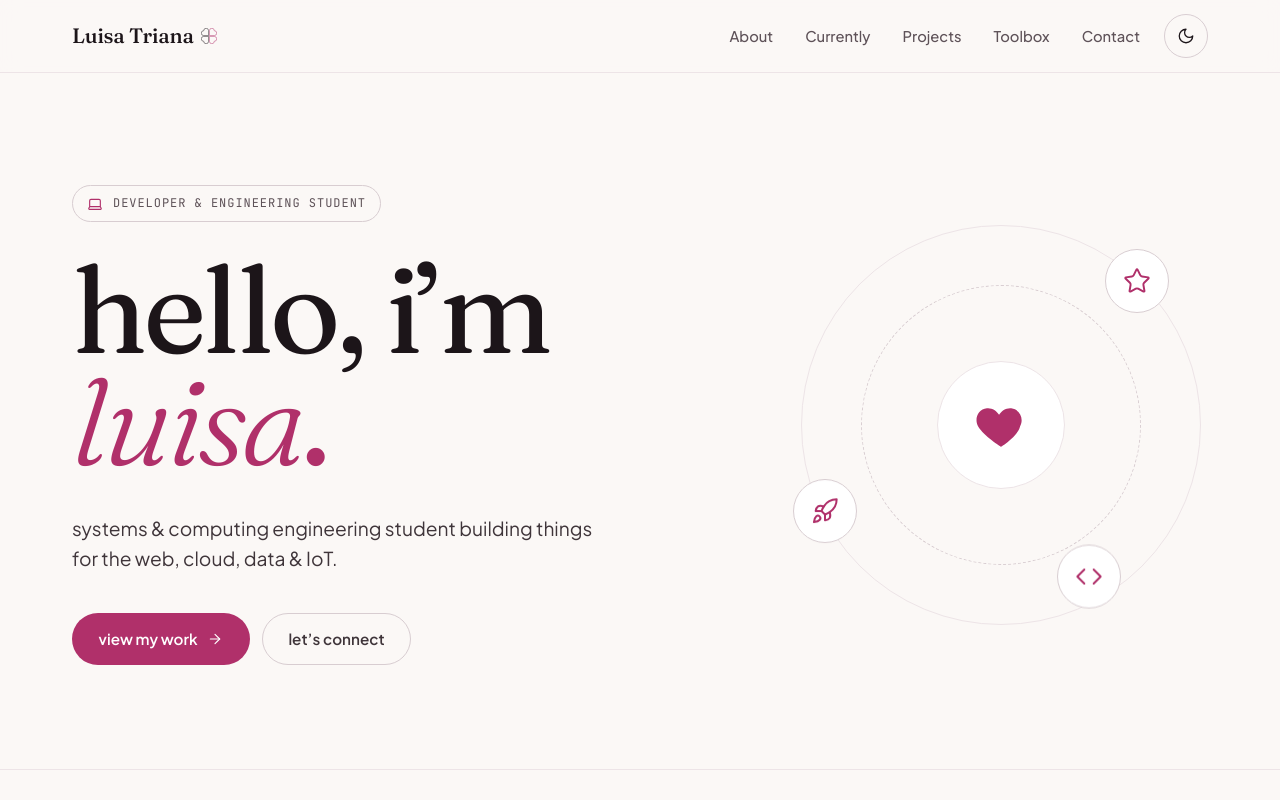
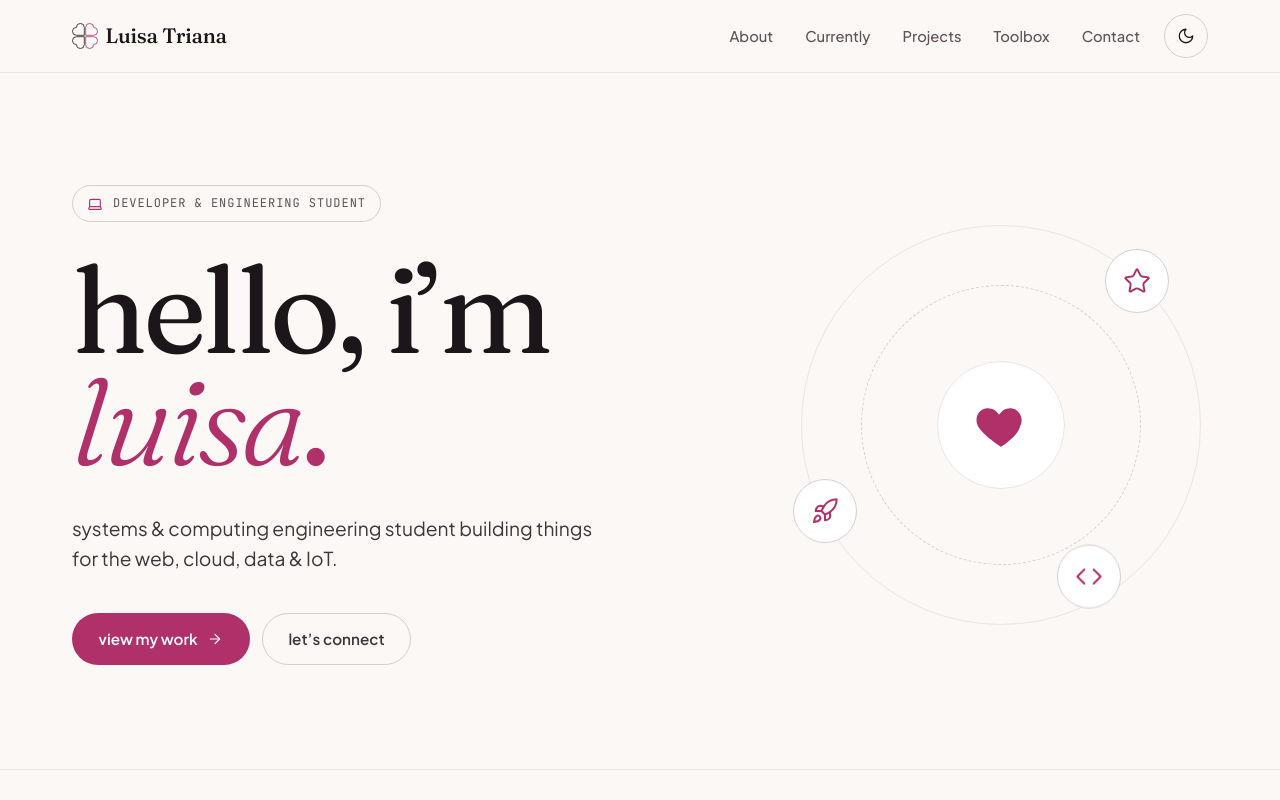
Before and after one commit to lutriana/lutriana.github.io, a plain HTML site: page index.html in a window 1280 px wide. Shown: the top 800 px of the page. Drawn offline with Linux system fonts and the light colour scheme.

Commit message:
Remove unnecessary .DS_Store files and update .gitignore; adjust navbar logo size for better visibility

```diff
--- a/index.html
+++ b/index.html
@@ -39,9 +39,9 @@
   <nav class="navbar" aria-label="Main Navigation">
     <div class="container nav-container">
       <a href="#home" class="nav-logo">
-        Luisa Triana
         <img class="nav-logo-heart nav-logo-heart--light" src="./luisacoded/simbolo-claro.svg" alt="" aria-hidden="true" />
         <img class="nav-logo-heart nav-logo-heart--dark" src="./luisacoded/simbolo-oscuro.svg" alt="" aria-hidden="true" />
+        Luisa Triana
       </a>
 
       <div class="nav-menu" id="nav-menu">
--- a/styles/components.css
+++ b/styles/components.css
@@ -30,8 +30,8 @@
 }
 
 .nav-logo-heart {
-  width: 16px;
-  height: 16px;
+  width: 26px;
+  height: 26px;
   color: var(--accent);
   transition: transform var(--transition-normal);
 }
```
Also changed, not shown: 3 other files.
